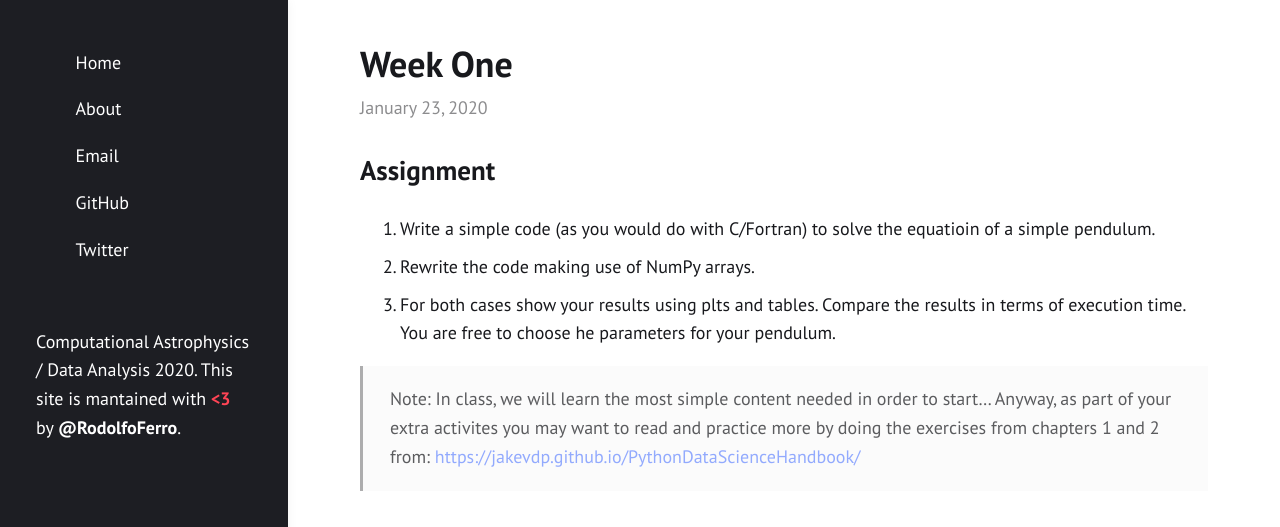
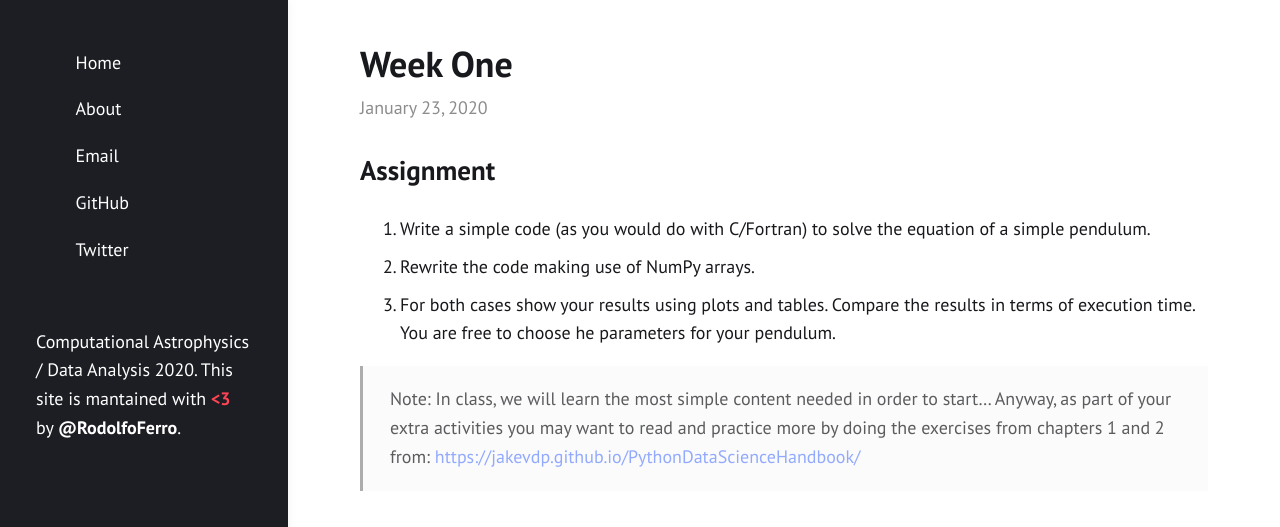
Before and after one commit to RodolfoFerro/astrocom, a Jekyll site: the page built from _posts/2020-01-23-week-one.md, in a window 1280 px wide. Shown: the top 527 px of the page. Built offline with Jekyll 4.4.1, drawn with Linux system fonts in a browser that asks for light colours.

Commit message:
Last update (so far)...

```diff
--- a/_posts/2020-01-23-week-one.md
+++ b/_posts/2020-01-23-week-one.md
@@ -6,8 +6,8 @@ layout: post
 
 ## Assignment
 
-1. Write a simple code (as you would do with C/Fortran) to solve the equatioin of a simple pendulum.
+1. Write a simple code (as you would do with C/Fortran) to solve the equation of a simple pendulum.
 2. Rewrite the code making use of NumPy arrays.
-3. For both cases show your results using plts and tables. Compare the results in terms of execution time. You are free to choose he parameters for your pendulum.
+3. For both cases show your results using plots and tables. Compare the results in terms of execution time. You are free to choose he parameters for your pendulum.
 
-> Note: In class, we will learn the most simple content needed in order to start... Anyway, as part of your extra activites you may want to read and practice more by doing the exercises from chapters 1 and 2 from: <https://jakevdp.github.io/PythonDataScienceHandbook/>
+> Note: In class, we will learn the most simple content needed in order to start... Anyway, as part of your extra activities you may want to read and practice more by doing the exercises from chapters 1 and 2 from: <https://jakevdp.github.io/PythonDataScienceHandbook/>
```
Also changed, not shown: 1 other file.
